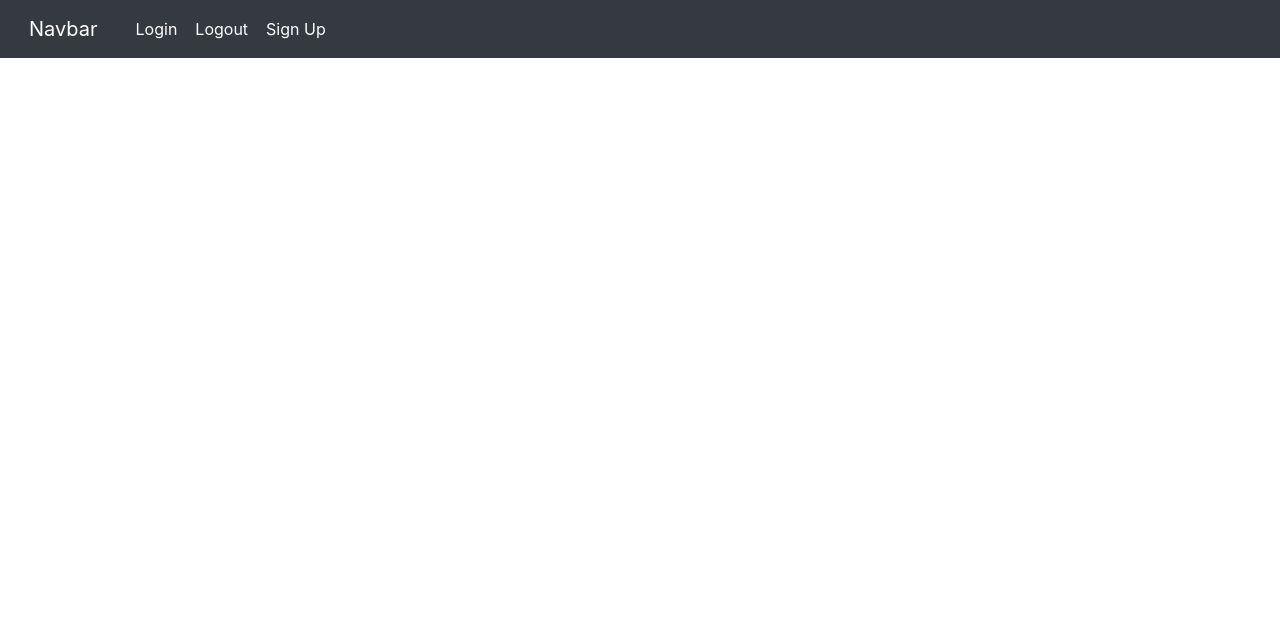
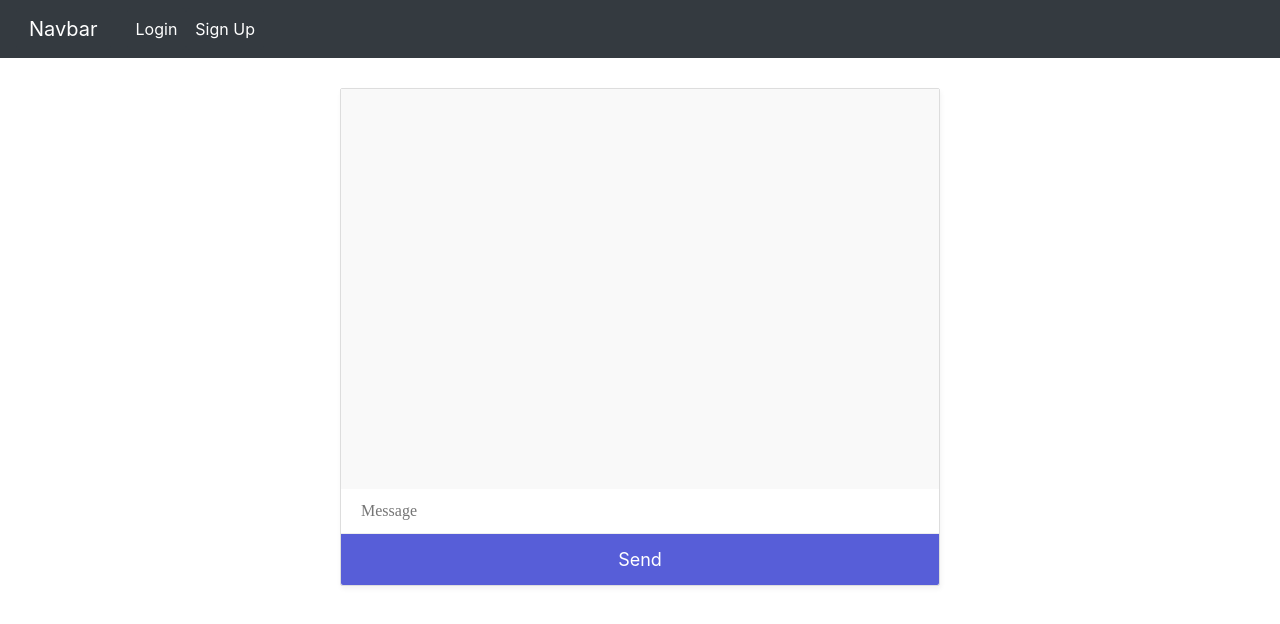
Before and after one commit to Melange93/AngularChat2-frontend, an Angular app: page /chat in a window 1280 px wide. Before the commit this address led to /. Shown: the top 624 px of the page. Built offline with nearby package versions, Linux system fonts and the light colour scheme.

Commit message:
Create chat form

```diff
--- a/src/app/app.module.ts
+++ b/src/app/app.module.ts
@@ -9,13 +9,15 @@ import {appRoutes} from './routes';
 import {FormsModule} from '@angular/forms';
 import {HttpClient, HttpClientModule} from '@angular/common/http';
 import { NavbarComponent } from './components/navbar/navbar.component';
+import { ChatComponent } from './components/chat/chat.component';
 
 @NgModule({
   declarations: [
     AppComponent,
     SignUpComponent,
     LoginComponent,
-    NavbarComponent
+    NavbarComponent,
+    ChatComponent
   ],
   imports: [
     BrowserModule,
--- /dev/null
+++ b/src/app/components/chat/chat.component.css
@@ -0,0 +1,69 @@
+body{
+  font-family: 'Nunito';
+}
+
+h2{
+  font-size: 18px;
+  padding: 10px 20px;
+  color: #575ed8;
+}
+
+#chat{
+  max-width: 600px;
+  margin: 30px auto;
+  border: 1px solid #ddd;
+  box-shadow: 1px 3px 5px rgba(0,0,0,0.05);
+  border-radius: 2px;
+}
+
+#chat-window{
+  height: 400px;
+  overflow: auto;
+  background: #f9f9f9;
+}
+
+#output p{
+  padding: 14px 0px;
+  margin: 0 20px;
+  border-bottom: 1px solid #e9e9e9;
+  color: #555;
+}
+
+#feedback p{
+  color: #aaa;
+  padding: 14px 0px;
+  margin: 0 20px;
+}
+
+#output strong{
+  color: #575ed8;
+}
+
+label{
+  box-sizing: border-box;
+  display: block;
+  padding: 10px 20px;
+}
+
+input{
+  padding: 10px 20px;
+  box-sizing: border-box;
+  background: #eee;
+  border: 0;
+  display: block;
+  width: 100%;
+  background: #fff;
+  border-bottom: 1px solid #eee;
+  font-family: Nunito;
+  font-size: 16px;
+}
+
+button{
+  background: #575ed8;
+  color: #fff;
+  font-size: 18px;
+  border: 0;
+  padding: 12px 0;
+  width: 100%;
+  border-radius: 0 0 2px 2px;
+}
--- /dev/null
+++ b/src/app/components/chat/chat.component.html
@@ -0,0 +1,12 @@
+<div id="chat">
+  <div id="chat-window">
+    <div id="output"></div>
+    <div id="feedback"></div>
+  </div>
+  <input id="message" type="text" placeholder="Message" [(ngModel)]="message" (keydown.enter)="sendMessage()"/>
+  <button id="send"
+          (click)="sendMessage()"
+  >
+    Send
+  </button>
+</div>
--- /dev/null
+++ b/src/app/components/chat/chat.component.ts
@@ -0,0 +1,24 @@
+import {Component, Input, OnInit} from '@angular/core';
+import {AuthService} from '../../services/auth.service';
+import {NgForm} from '@angular/forms';
+
+@Component({
+  selector: 'app-chat',
+  templateUrl: './chat.component.html',
+  styleUrls: ['./chat.component.css']
+})
+export class ChatComponent implements OnInit {
+
+  @Input() userName: string;
+  message: string;
+
+  constructor() { }
+
+  ngOnInit() {
+  }
+
+  sendMessage() {
+    console.log(this.message);
+  }
+
+}
--- a/src/app/components/login/login.component.ts
+++ b/src/app/components/login/login.component.ts
@@ -1,5 +1,6 @@
 import { Component, OnInit } from '@angular/core';
 import {AuthService} from '../../services/auth.service';
+import {Router} from '@angular/router';
 
 @Component({
   selector: 'app-login',
@@ -12,6 +13,7 @@ export class LoginComponent implements OnInit {
   private password: string;
 
   constructor(
+    private router: Router,
     private authService: AuthService
   ) { }
 
@@ -24,7 +26,7 @@ export class LoginComponent implements OnInit {
       password: this.password
     };
 
-    this.authService.login(userCredentials);
+    this.authService.login(userCredentials).then(value => this.router.navigate(['/chat']));
   }
 
 }
--- a/src/app/components/navbar/navbar.component.html
+++ b/src/app/components/navbar/navbar.component.html
@@ -6,13 +6,13 @@
 
   <div class="collapse navbar-collapse" id="navbarSupportedContent">
     <ul class="navbar-nav mr-auto">
-      <li class="nav-item active">
+      <li class="nav-item active" *ngIf="!userName">
         <button class="nav-link btn bg-dark" (click)="login()">Login <span class="sr-only">(current)</span></button>
       </li>
-      <li class="nav-item active">
+      <li class="nav-item active" *ngIf="userName">
         <button class="nav-link btn btn-dark" (click)="logout()">Logout</button>
       </li>
-      <li class="nav-item active">
+      <li class="nav-item active" *ngIf="!userName">
         <button class="nav-link btn bg-dark" (click)="signUp()">Sign Up</button>
       </li>
     </ul>
--- a/src/app/components/navbar/navbar.component.ts
+++ b/src/app/components/navbar/navbar.component.ts
@@ -1,4 +1,4 @@
-import {Component, OnInit} from '@angular/core';
+import {Component, Input, OnInit, Output} from '@angular/core';
 import {Router} from '@angular/router';
 import {AuthService} from '../../services/auth.service';
 
@@ -9,6 +9,8 @@ import {AuthService} from '../../services/auth.service';
 })
 export class NavbarComponent implements OnInit {
 
+  @Input() userName: string;
+
   constructor(
     private router: Router,
     private authService: AuthService
@@ -16,6 +18,7 @@ export class NavbarComponent implements OnInit {
   }
 
   ngOnInit() {
+
   }
 
   login() {
--- a/src/app/routes.ts
+++ b/src/app/routes.ts
@@ -1,10 +1,12 @@
 import {Routes} from '@angular/router';
 import {SignUpComponent} from './components/sign-up/sign-up.component';
 import {LoginComponent} from './components/login/login.component';
+import {ChatComponent} from './components/chat/chat.component';
 
 export const appRoutes: Routes = [
   {path: 'signup', component: SignUpComponent},
   {path: 'login', component: LoginComponent},
-  {path: '', redirectTo: '/', pathMatch: 'full'},
-  {path: '**', redirectTo: '/', pathMatch: 'full'}
+  {path: 'chat', component: ChatComponent},
+  {path: '', redirectTo: '/login', pathMatch: 'full'},
+  {path: '**', redirectTo: '/login', pathMatch: 'full'}
 ];
--- a/src/app/services/auth.service.ts
+++ b/src/app/services/auth.service.ts
@@ -1,4 +1,4 @@
-import {Injectable} from '@angular/core';
+import {Injectable, Output} from '@angular/core';
 import {environment} from '../../environments/environment';
 import {HttpClient, HttpHeaders} from '@angular/common/http';
 import {User} from '../models/user/user.model';
```
Also changed, not shown: 1 other file (tests, documents, lock files or other folders).
